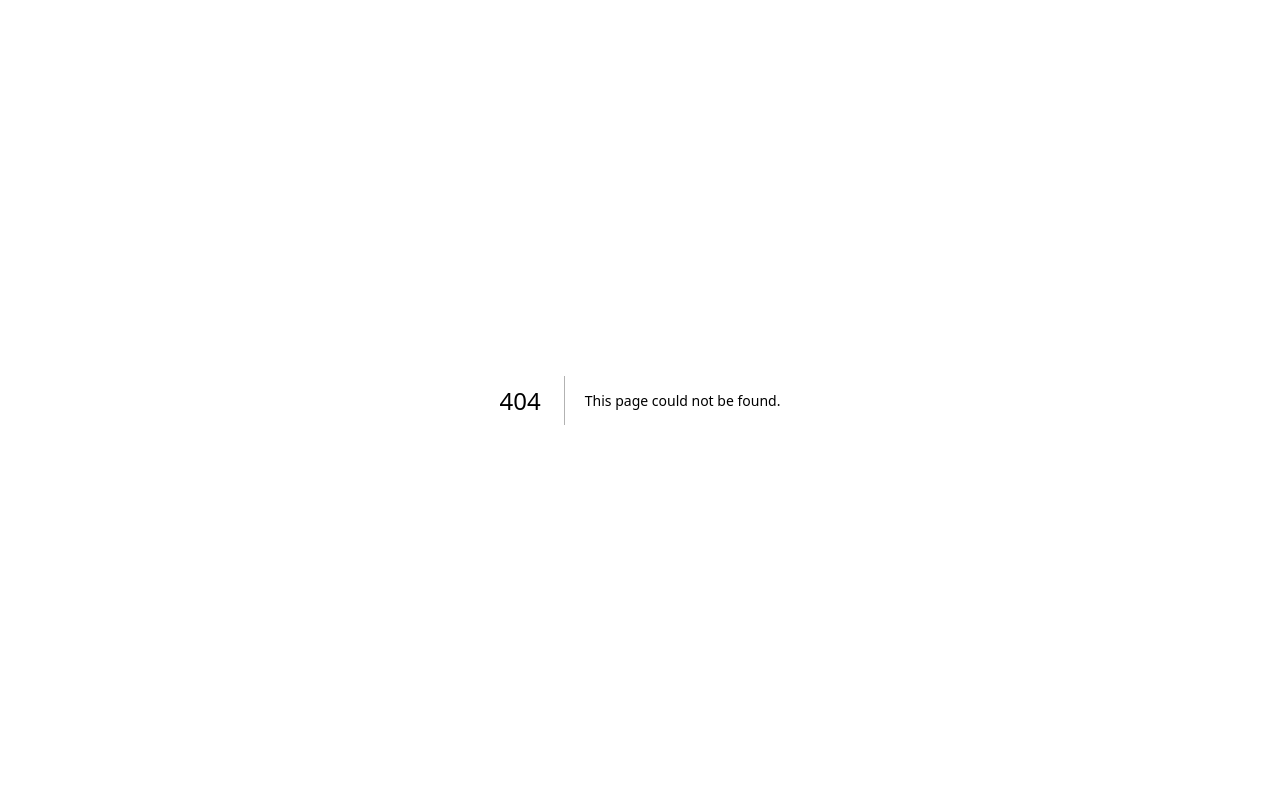
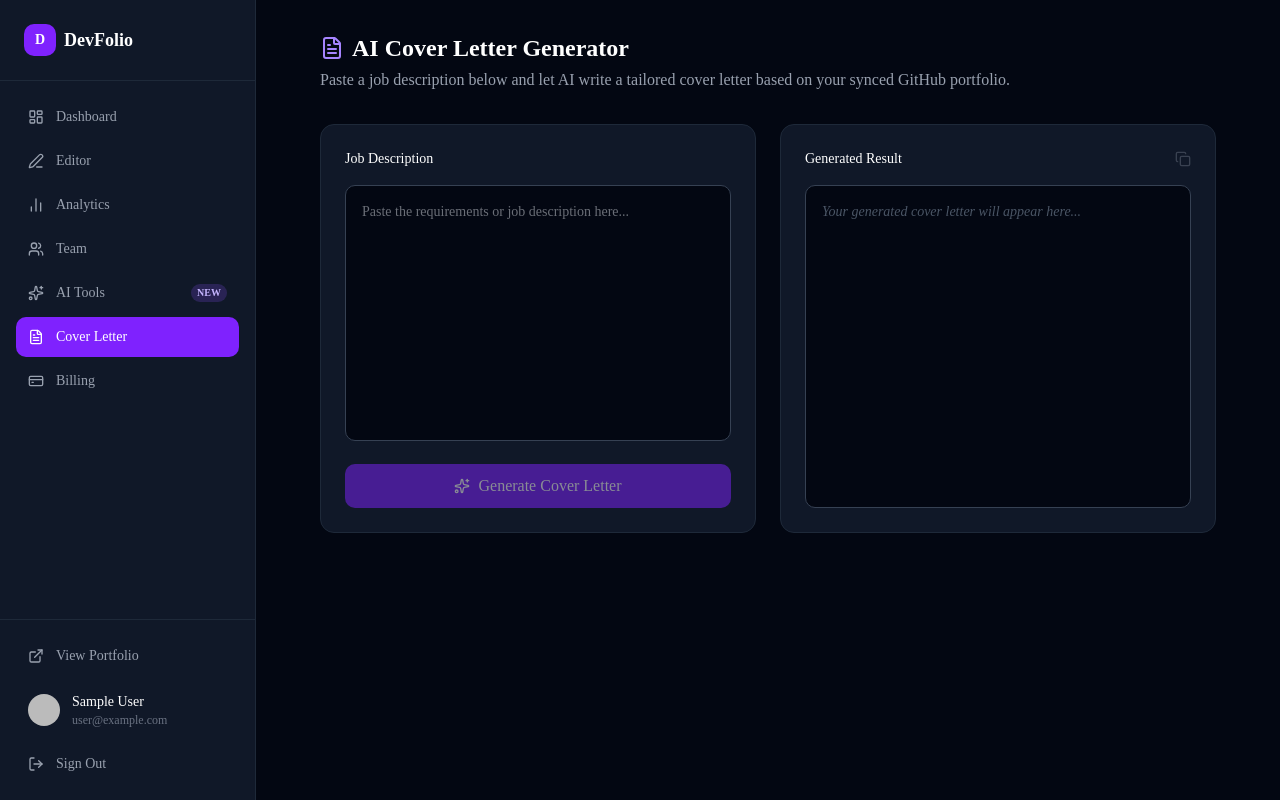
Before and after one commit to OrSasson1407/devfolio-pro, a Next.js app: page /dashboard/cover-letter in a window 1280 px wide. Before the commit this address had no page. Built offline with nearby package versions, Linux system fonts and the light colour scheme; no server answers; sample sign-in values are in the browser's storage.

Commit message:
addpage to cover

```diff
--- /dev/null
+++ b/src/app/(dashboard)/dashboard/cover-letter/page.tsx
@@ -0,0 +1,95 @@
+'use client'
+
+import { useState } from 'react'
+import { FileText, Sparkles, Copy, CheckCircle } from 'lucide-react'
+
+export default function CoverLetterPage() {
+  const [jobDescription, setJobDescription] = useState('')
+  const [coverLetter, setCoverLetter] = useState('')
+  const [isGenerating, setIsGenerating] = useState(false)
+  const [copied, setCopied] = useState(false)
+
+  const handleGenerate = async () => {
+    // Prevent empty submissions
+    if (!jobDescription.trim()) return
+
+    setIsGenerating(true)
+
+    try {
+      // NOTE: Replace this mock delay with your actual /api/ai/generate fetch call
+      // once your Anthropic API credits are replenished.
+      await new Promise(resolve => setTimeout(resolve, 2000))
+
+      setCoverLetter("Dear Hiring Manager,\n\nBased on the job description, I am thrilled to apply for this position. My experience building full-stack applications with Next.js, React, and Node.js aligns perfectly with your requirements.\n\nThank you for your time and consideration.\n\nBest regards,\n[Your Name]")
+    } catch (error) {
+      console.error("Failed to generate cover letter:", error)
+    } finally {
+      setIsGenerating(false)
+    }
+  }
+
+  const handleCopy = () => {
+    if (!coverLetter) return
+    navigator.clipboard.writeText(coverLetter)
+    setCopied(true)
+    setTimeout(() => setCopied(false), 2000)
+  }
+
+  return (
+    <div className="max-w-4xl mx-auto space-y-8">
+      {/* Header */}
+      <div>
+        <h1 className="text-2xl font-bold text-white flex items-center gap-2">
+          <FileText className="w-6 h-6 text-violet-400" />
+          AI Cover Letter Generator
+        </h1>
+        <p className="text-gray-400 mt-1">
+          Paste a job description below and let AI write a tailored cover letter based on your synced GitHub portfolio.
+        </p>
+      </div>
+
+      <div className="grid grid-cols-1 lg:grid-cols-2 gap-6">
+        {/* Input Section */}
+        <div className="bg-gray-900 rounded-xl border border-gray-800 p-6 space-y-4">
+          <label className="block text-sm font-medium text-white">
+            Job Description
+          </label>
+          <textarea
+            value={jobDescription}
+            onChange={(e) => setJobDescription(e.target.value)}
+            placeholder="Paste the requirements or job description here..."
+            className="w-full h-64 bg-gray-950 border border-gray-700 rounded-lg p-4 text-gray-300 text-sm focus:outline-none focus:border-violet-500 resize-none"
+          />
+          <button
+            onClick={handleGenerate}
+            disabled={isGenerating || !jobDescription.trim()}
+            className="w-full flex items-center justify-center gap-2 bg-violet-600 hover:bg-violet-500 disabled:opacity-50 disabled:cursor-not-allowed text-white font-medium py-2.5 rounded-lg transition-colors"
+          >
+            <Sparkles className="w-4 h-4" />
+            {isGenerating ? 'Drafting Letter...' : 'Generate Cover Letter'}
+          </button>
+        </div>
+
+        {/* Output Section */}
+        <div className="bg-gray-900 rounded-xl border border-gray-800 p-6 space-y-4 flex flex-col">
+          <div className="flex items-center justify-between">
+            <label className="block text-sm font-medium text-white">
+              Generated Result
+            </label>
+            <button
+              onClick={handleCopy}
+              disabled={!coverLetter}
+              className="text-gray-400 hover:text-white disabled:opacity-30 transition-colors"
+              title="Copy to clipboard"
+            >
+              {copied ? <CheckCircle className="w-4 h-4 text-emerald-400" /> : <Copy className="w-4 h-4" />}
+            </button>
+          </div>
+          <div className="w-full flex-1 bg-gray-950 border border-gray-700 rounded-lg p-4 text-gray-300 text-sm whitespace-pre-wrap overflow-y-auto min-h-[16rem]">
+            {coverLetter || <span className="text-gray-600 italic">Your generated cover letter will appear here...</span>}
+          </div>
+        </div>
+      </div>
+    </div>
+  )
+}
```
